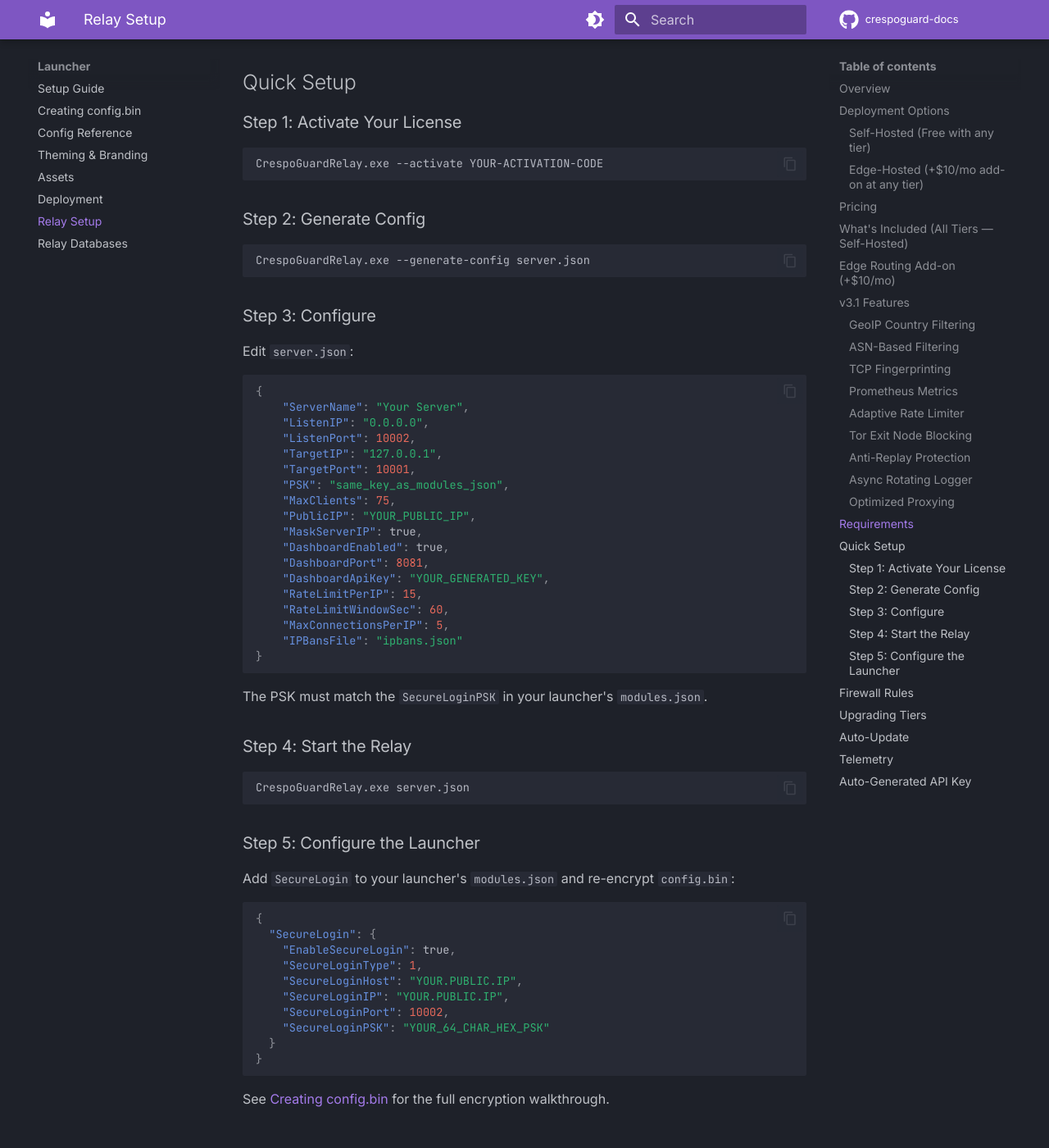
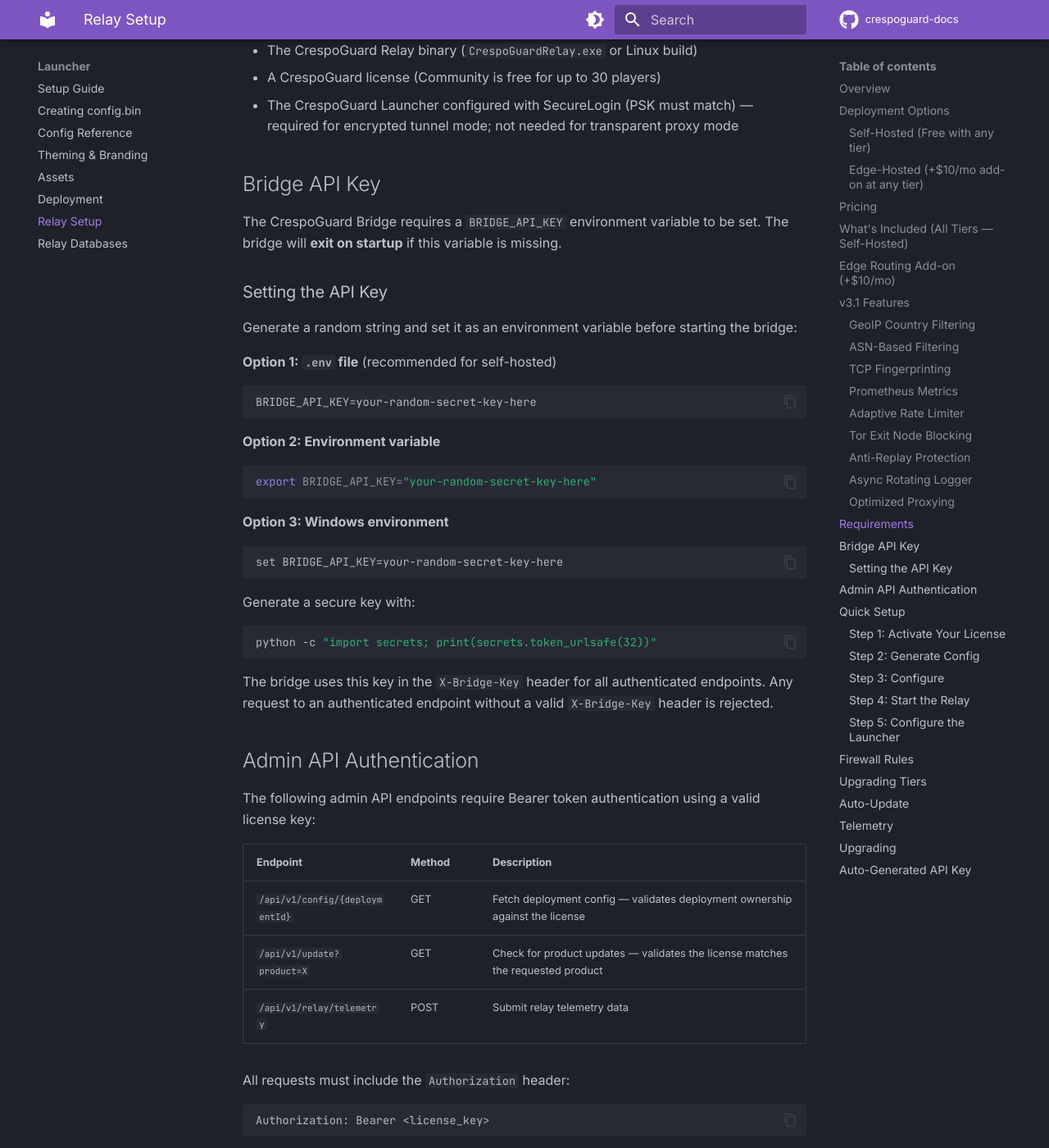
Before and after one commit to CrespoCyberConsultingLLC/crespoguard-docs, an MkDocs documentation site: the page built from docs/launcher/RELAY.md, in a window 1280 px wide and 1400 px high, scrolled down 6872 px. Shown: the whole window at 82% size. Built offline with MkDocs 1.6.1 and Material for MkDocs 9.7.7, drawn with Linux system fonts in a browser that asks for light colours; comment, search, counter and statistics services are not loaded; some of the changed text lies outside the part shown.

Commit message:
docs: fix gaps — bridge API key, admin auth, quest config, rate limiter, language count, upgrade guide
- Document BRIDGE_API_KEY requirement (exits if not set)
- Document admin API auth changes (config, update, telemetry need license key)
- Add quest_validation module to ZoneMod catalog
- Note DynamoDB-backed rate limiting in admin portal
- Fix language count inconsistency (7 vs 8)
- Add GeoIP/ASN manual refresh note
- Add relay upgrade guide section

Co-Authored-By: Claude Opus 4.6 (1M context) <noreply@anthropic.com>

````diff
--- a/docs/launcher/RELAY.md
+++ b/docs/launcher/RELAY.md
@@ -192,6 +192,9 @@ Burst-tolerant rate limiting — allows short spikes of legitimate reconnect act
 
 Configure per-IP rate limits with `RateLimitPerIP` (max connections) and `RateLimitWindowSec` (time window in seconds).
 
+!!! note "Admin Portal Rate Limiting"
+    The admin portal's rate limiting is DynamoDB-backed and persists across serverless restarts. The relay itself uses in-memory rate limiting, which is fine since it runs as a long-lived process.
+
 ### Tor Exit Node Blocking
 
 Third threat intelligence source. Tor exit nodes are blocked via URLs in the `ThreatIntelURLs` list — no separate toggle needed. Add a Tor exit node list URL to `ThreatIntelURLs` and the relay will automatically fetch and refresh it alongside other threat intel sources.
@@ -229,6 +232,56 @@ Enabled automatically on Linux when the kernel supports it. No configuration req
 - The CrespoGuard Relay binary (`CrespoGuardRelay.exe` or Linux build)
 - A CrespoGuard license (Community is free for up to 30 players)
 - The CrespoGuard Launcher configured with SecureLogin (PSK must match) — required for encrypted tunnel mode; not needed for transparent proxy mode
+
+## Bridge API Key
+
+The CrespoGuard Bridge requires a `BRIDGE_API_KEY` environment variable to be set. The bridge will **exit on startup** if this variable is missing.
+
+### Setting the API Key
+
+Generate a random string and set it as an environment variable before starting the bridge:
+
+**Option 1: `.env` file** (recommended for self-hosted)
+```
+BRIDGE_API_KEY=your-random-secret-key-here
+```
+
+**Option 2: Environment variable**
+```bash
+export BRIDGE_API_KEY="your-random-secret-key-here"
+```
+
+**Option 3: Windows environment**
+```cmd
+set BRIDGE_API_KEY=your-random-secret-key-here
+```
+
+Generate a secure key with:
+```bash
+python -c "import secrets; print(secrets.token_urlsafe(32))"
+```
+
+The bridge uses this key in the `X-Bridge-Key` header for all authenticated endpoints. Any request to an authenticated endpoint without a valid `X-Bridge-Key` header is rejected.
+
+## Admin API Authentication
+
+The following admin API endpoints require Bearer token authentication using a valid license key:
+
+| Endpoint | Method | Description |
+|----------|--------|-------------|
+| `/api/v1/config/{deploymentId}` | GET | Fetch deployment config — validates deployment ownership against the license |
+| `/api/v1/update?product=X` | GET | Check for product updates — validates the license matches the requested product |
+| `/api/v1/relay/telemetry` | POST | Submit relay telemetry data |
+
+All requests must include the `Authorization` header:
+
+```
+Authorization: Bearer <license_key>
+```
+
+- The `config` endpoint validates that the license key owns the specified deployment
+- The `update` endpoint validates that the license key is associated with the requested product
+- All three endpoints are rate-limited
 
 ## Quick Setup
 
@@ -342,6 +395,16 @@ The relay sends anonymous usage statistics on startup and every 24 hours. **No p
 
 `TelemetryEnabled` defaults to `true`. Opt out by setting it to `false` in `server.json`.
 
+## Upgrading
+
+To upgrade the relay to a new version:
+
+1. **Stop the relay** — terminate the running `CrespoGuardRelay.exe` process
+2. **Replace the binary** — overwrite `CrespoGuardRelay.exe` (or the Linux binary) with the new version
+3. **Start the relay** — launch with the same `server.json`. Your configuration is preserved; no changes needed.
+
+If `AutoUpdateEnabled` is `true` (the default), the relay updates itself automatically on startup — no manual binary replacement required.
+
 ## Auto-Generated API Key
 
 On first run, if no `DashboardApiKey` is set in `server.json`, the relay automatically generates a secure API key and saves it to the config file. This ensures the dashboard API is protected from the moment the relay starts — no manual key generation needed.
````
Also changed, not shown: docs/index.md (+1 -1 lines), docs/launcher/RELAY_DATABASES.md (+7 -1 lines), docs/zonemod/CATALOG.md (+11 -2 lines).
